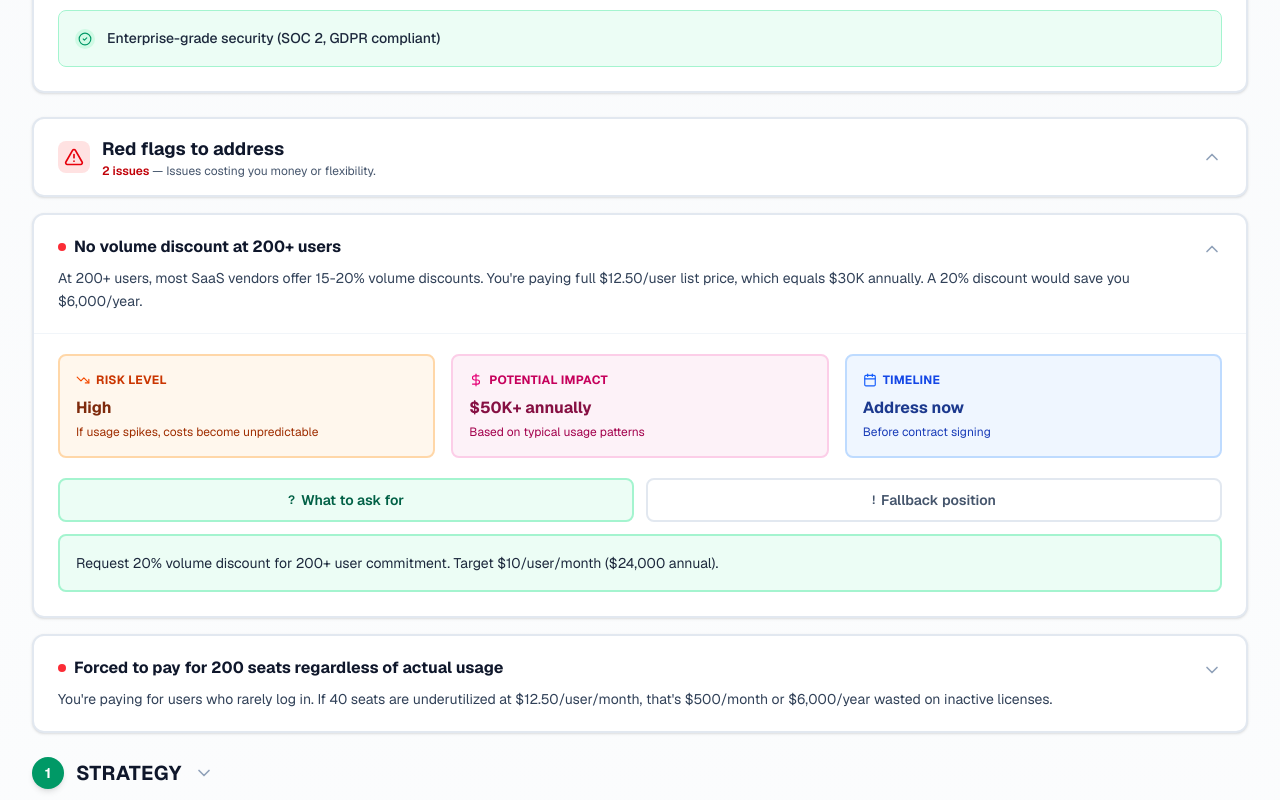
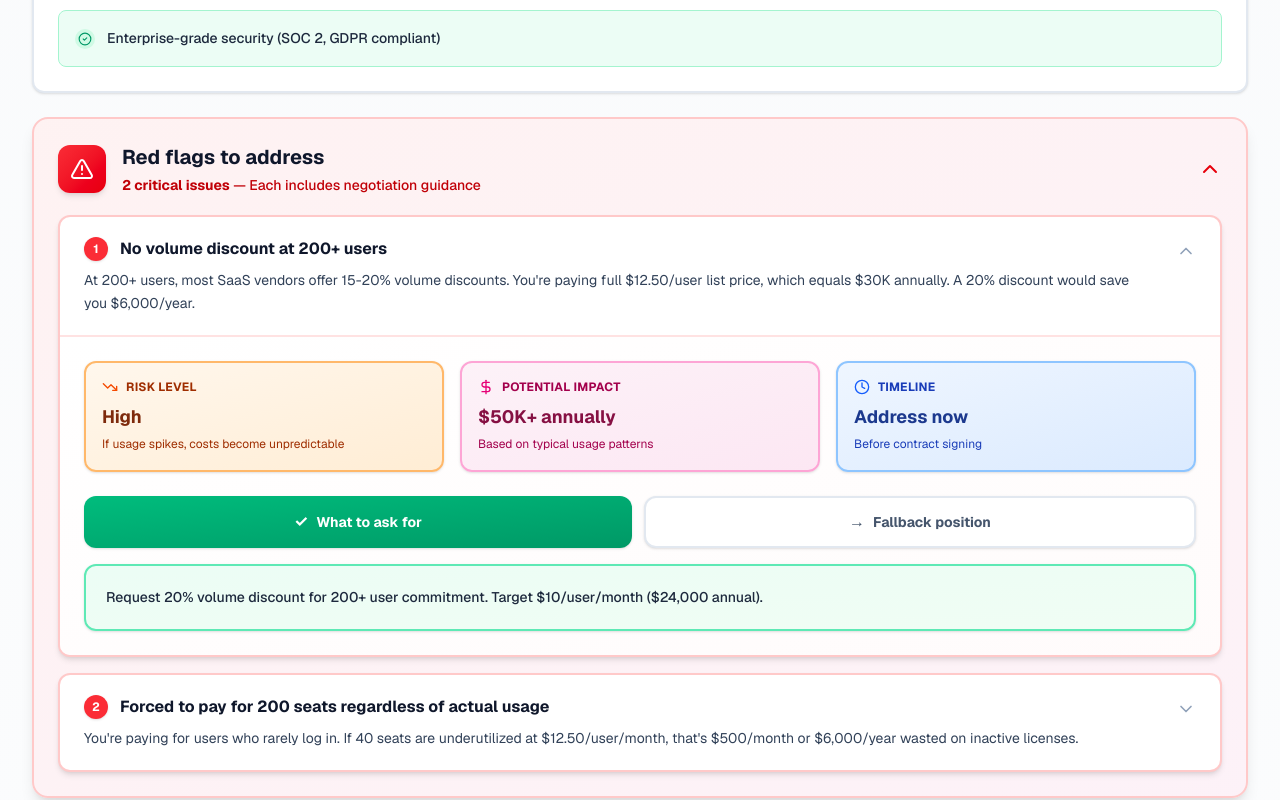
Before and after one commit to Boomchakalala/Dealcheck, a Next.js app: page /example in a window 1280 px wide. Shown: the part 1075-1875 px from the top of the page. Built offline with nearby package versions, Linux system fonts and the light colour scheme; no server answers.

Commit message:
Sandbox autosave

```diff
--- a/src/components/OutputDisplay.tsx
+++ b/src/components/OutputDisplay.tsx
@@ -359,45 +359,49 @@ export function OutputDisplay({ output, roundId }: OutputDisplayProps) {
       )}
 
       {/* ══════════════════════════════════════════════════════════════ */}
-      {/* RED FLAGS TO ADDRESS */}
+      {/* RED FLAGS TO ADDRESS - Major Section */}
       {/* ══════════════════════════════════════════════════════════════ */}
       {output.red_flags && output.red_flags.length > 0 && (
-        <div className="space-y-4 mb-6">
+        <div className="bg-gradient-to-br from-red-50 to-pink-50 rounded-2xl border-2 border-red-200 p-6 shadow-lg mb-8">
           <button
             onClick={() => setShowRedFlags(!showRedFlags)}
-            className="w-full bg-white rounded-xl border-2 border-slate-200 shadow-sm px-6 py-4 flex items-center justify-between hover:bg-slate-50 transition-colors text-left"
+            className="w-full flex items-center justify-between mb-5 text-left"
           >
-            <div className="flex items-center gap-3">
-              <div className="w-8 h-8 rounded-lg bg-red-100 flex items-center justify-center">
-                <AlertTriangle className="w-5 h-5 text-red-600" />
+            <div className="flex items-center gap-4">
+              <div className="w-12 h-12 rounded-xl bg-gradient-to-br from-red-500 to-red-600 flex items-center justify-center shadow-md">
+                <AlertTriangle className="w-6 h-6 text-white" />
               </div>
               <div>
-                <h2 className="text-lg font-bold text-slate-900">Red flags to address</h2>
-                <p className="text-xs text-slate-600">
-                  <span className="font-semibold text-red-700">{output.red_flags.length} issue{output.red_flags.length !== 1 ? 's' : ''}</span> — Issues costing you money or flexibility.
+                <h2 className="text-xl font-bold text-slate-900 mb-1">Red flags to address</h2>
+                <p className="text-sm text-red-700 font-medium">
+                  <span className="font-bold">{output.red_flags.length} critical issue{output.red_flags.length !== 1 ? 's' : ''}</span> — Each includes negotiation guidance
                 </p>
               </div>
             </div>
             {showRedFlags ? (
-              <ChevronUp className="w-5 h-5 text-slate-400" />
+              <ChevronUp className="w-6 h-6 text-red-600" />
             ) : (
-              <ChevronDown className="w-5 h-5 text-slate-400" />
+              <ChevronDown className="w-6 h-6 text-red-600" />
             )}
           </button>
 
-          {showRedFlags && output.red_flags.map((flag, idx) => {
+          {showRedFlags && (
+            <div className="space-y-4">
+              {output.red_flags.map((flag, idx) => {
                 const isExpanded = expandedFlags.includes(idx)
                 const activeTab = selectedFlagTab[idx] || 'ask'
 
                 return (
-              <div key={idx} className="bg-white rounded-xl border-2 border-slate-200 overflow-hidden shadow-sm">
+                  <div key={idx} className="bg-white rounded-xl border-2 border-red-200 overflow-hidden shadow-md hover:shadow-lg transition-all">
                     <button
                       onClick={() => toggleFlag(idx)}
-                  className="w-full px-6 py-5 flex items-start justify-between hover:bg-slate-50 transition-colors text-left"
+                      className="w-full px-6 py-5 flex items-start justify-between hover:bg-red-50/50 transition-colors text-left"
                     >
                       <div className="flex-1">
-                    <div className="flex items-center gap-2 mb-2">
-                      <span className="w-2 h-2 rounded-full bg-red-500"></span>
+                        <div className="flex items-center gap-3 mb-2">
+                          <div className="w-6 h-6 rounded-full bg-red-500 flex items-center justify-center shadow-sm">
+                            <span className="text-white font-bold text-xs">{idx + 1}</span>
+                          </div>
                           <h3 className="font-bold text-base text-slate-900">{flag.issue}</h3>
                         </div>
                         <p className="text-sm text-slate-700 leading-relaxed pr-4">
@@ -414,66 +418,66 @@ export function OutputDisplay({ output, roundId }: OutputDisplayProps) {
                     </button>
 
                     {isExpanded && (
-                  <div className="px-6 pb-6 border-t border-slate-100 pt-5">
+                      <div className="px-6 pb-6 border-t-2 border-red-100 pt-6 bg-gradient-to-br from-white to-red-50/30">
                         {/* Risk Level, Potential Impact, Timeline boxes */}
-                    <div className="grid grid-cols-1 md:grid-cols-3 gap-4 mb-5">
+                        <div className="grid grid-cols-1 md:grid-cols-3 gap-4 mb-6">
                           {/* Risk Level */}
-                      <div className="bg-orange-50 border-2 border-orange-200 rounded-lg p-4">
-                        <div className="flex items-center gap-1.5 mb-2">
-                          <TrendingDown className="w-3.5 h-3.5 text-orange-600" />
-                          <p className="text-xs font-bold text-orange-700 uppercase tracking-wide">Risk Level</p>
+                          <div className="bg-gradient-to-br from-orange-50 to-orange-100 border-2 border-orange-300 rounded-xl p-4 shadow-sm">
+                            <div className="flex items-center gap-2 mb-2">
+                              <TrendingDown className="w-4 h-4 text-orange-600" />
+                              <p className="text-xs font-bold text-orange-800 uppercase tracking-wide">Risk Level</p>
                             </div>
-                        <p className="text-base font-bold text-orange-900 mb-1">High</p>
-                        <p className="text-xs text-orange-800">If usage spikes, costs become unpredictable</p>
+                            <p className="text-lg font-bold text-orange-900 mb-1">High</p>
+                            <p className="text-xs text-orange-800 leading-relaxed">If usage spikes, costs become unpredictable</p>
                           </div>
 
                           {/* Potential Impact */}
-                      <div className="bg-pink-50 border-2 border-pink-200 rounded-lg p-4">
-                        <div className="flex items-center gap-1.5 mb-2">
-                          <DollarSign className="w-3.5 h-3.5 text-pink-600" />
-                          <p className="text-xs font-bold text-pink-700 uppercase tracking-wide">Potential Impact</p>
+                          <div className="bg-gradient-to-br from-pink-50 to-pink-100 border-2 border-pink-300 rounded-xl p-4 shadow-sm">
+                            <div className="flex items-center gap-2 mb-2">
+                              <DollarSign className="w-4 h-4 text-pink-600" />
+                              <p className="text-xs font-bold text-pink-800 uppercase tracking-wide">Potential Impact</p>
                             </div>
-                        <p className="text-base font-bold text-pink-900 mb-1">$50K+ annually</p>
-                        <p className="text-xs text-pink-800">Based on typical usage patterns</p>
+                            <p className="text-lg font-bold text-pink-900 mb-1">$50K+ annually</p>
+                            <p className="text-xs text-pink-800 leading-relaxed">Based on typical usage patterns</p>
                           </div>
 
                           {/* Timeline */}
-                      <div className="bg-blue-50 border-2 border-blue-200 rounded-lg p-4">
-                        <div className="flex items-center gap-1.5 mb-2">
-                          <Calendar className="w-3.5 h-3.5 text-blue-600" />
-                          <p className="text-xs font-bold text-blue-700 uppercase tracking-wide">Timeline</p>
+                          <div className="bg-gradient-to-br from-blue-50 to-blue-100 border-2 border-blue-300 rounded-xl p-4 shadow-sm">
+                            <div className="flex items-center gap-2 mb-2">
+                              <Clock className="w-4 h-4 text-blue-600" />
+                              <p className="text-xs font-bold text-blue-800 uppercase tracking-wide">Timeline</p>
                             </div>
-                        <p className="text-base font-bold text-blue-900 mb-1">Address now</p>
-                        <p className="text-xs text-blue-800">Before contract signing</p>
+                            <p className="text-lg font-bold text-blue-900 mb-1">Address now</p>
+                            <p className="text-xs text-blue-800 leading-relaxed">Before contract signing</p>
                           </div>
                         </div>
 
                         {/* Tabs for What to ask for / Fallback position */}
-                    <div className="space-y-3">
+                        <div className="space-y-4">
                           <div className="flex gap-3">
                             <button
                               onClick={() => setSelectedFlagTab({...selectedFlagTab, [idx]: 'ask'})}
-                          className={`flex-1 px-4 py-2.5 rounded-lg text-sm font-semibold transition-all ${
+                              className={`flex-1 px-5 py-3 rounded-xl text-sm font-bold transition-all shadow-sm ${
                                 activeTab === 'ask'
-                              ? 'bg-emerald-50 text-emerald-800 border-2 border-emerald-200'
-                              : 'bg-white text-slate-600 border-2 border-slate-200 hover:bg-slate-50'
+                                  ? 'bg-gradient-to-br from-emerald-500 to-emerald-600 text-white shadow-md'
+                                  : 'bg-white text-slate-600 border-2 border-slate-200 hover:border-emerald-300 hover:bg-emerald-50'
                               }`}
                             >
-                          <div className="flex items-center justify-center gap-1.5">
-                            <span className="text-xs">?</span>
+                              <div className="flex items-center justify-center gap-2">
+                                <span className="text-base">✓</span>
                                 <span>What to ask for</span>
                               </div>
                             </button>
                             <button
                               onClick={() => setSelectedFlagTab({...selectedFlagTab, [idx]: 'fallback'})}
-                          className={`flex-1 px-4 py-2.5 rounded-lg text-sm font-semibold transition-all ${
+                              className={`flex-1 px-5 py-3 rounded-xl text-sm font-bold transition-all shadow-sm ${
                                 activeTab === 'fallback'
-                              ? 'bg-blue-50 text-blue-800 border-2 border-blue-200'
-                              : 'bg-white text-slate-600 border-2 border-slate-200 hover:bg-slate-50'
+                                  ? 'bg-gradient-to-br from-blue-500 to-blue-600 text-white shadow-md'
+                                  : 'bg-white text-slate-600 border-2 border-slate-200 hover:border-blue-300 hover:bg-blue-50'
                               }`}
                             >
-                          <div className="flex items-center justify-center gap-1.5">
-                            <span className="text-xs">!</span>
+                              <div className="flex items-center justify-center gap-2">
+                                <span className="text-base">→</span>
                                 <span>Fallback position</span>
                               </div>
                             </button>
@@ -481,12 +485,12 @@ export function OutputDisplay({ output, roundId }: OutputDisplayProps) {
 
                           {/* Tab content */}
                           {activeTab === 'ask' ? (
-                        <div className="bg-emerald-50 border-2 border-emerald-200 rounded-lg p-4">
-                          <p className="text-sm text-slate-800 leading-relaxed">{flag.what_to_ask_for}</p>
+                            <div className="bg-gradient-to-br from-emerald-50 to-green-50 border-2 border-emerald-300 rounded-xl p-5 shadow-sm">
+                              <p className="text-sm text-slate-800 leading-relaxed font-medium">{flag.what_to_ask_for}</p>
                             </div>
                           ) : (
-                        <div className="bg-blue-50 border-2 border-blue-200 rounded-lg p-4">
-                          <p className="text-sm text-slate-800 leading-relaxed">{flag.if_they_push_back}</p>
+                            <div className="bg-gradient-to-br from-blue-50 to-indigo-50 border-2 border-blue-300 rounded-xl p-5 shadow-sm">
+                              <p className="text-sm text-slate-800 leading-relaxed font-medium">{flag.if_they_push_back}</p>
                             </div>
                           )}
                         </div>
@@ -495,6 +499,8 @@ export function OutputDisplay({ output, roundId }: OutputDisplayProps) {
                   </div>
                 )
               })}
+            </div>
+          )}
         </div>
       )}
 
```
Lines whose indentation alone changed are shown as unchanged.
